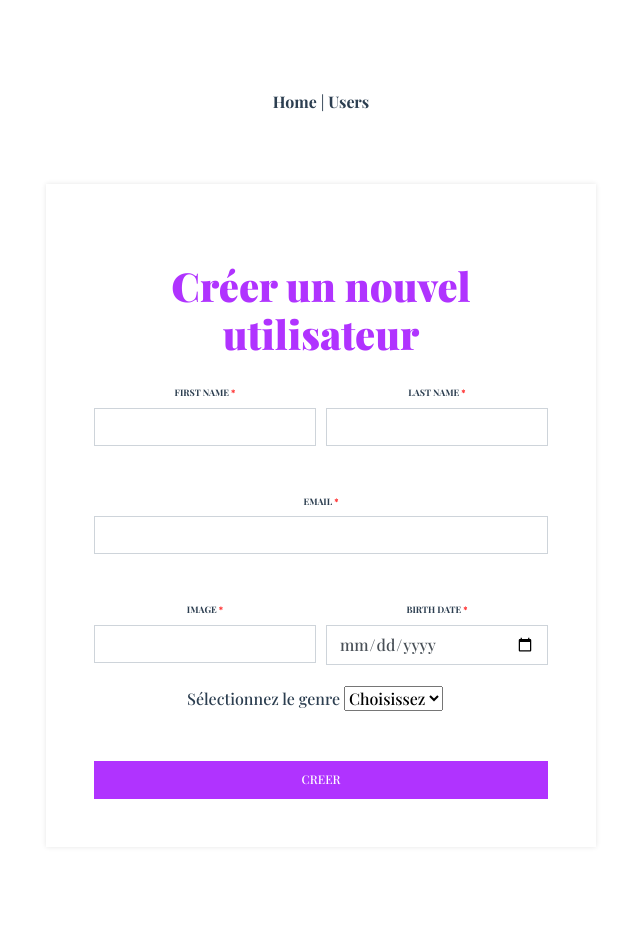
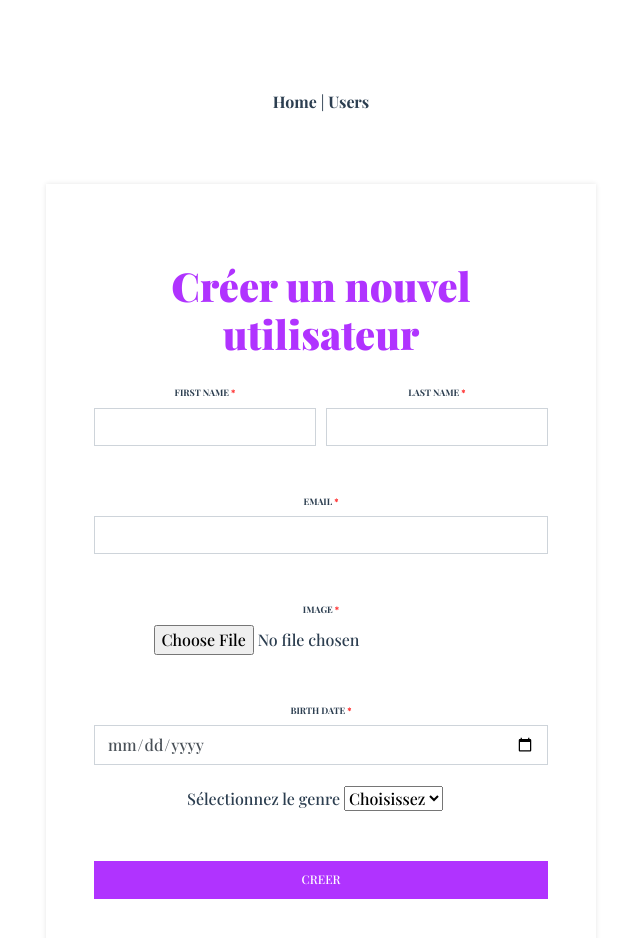
Before and after one commit to peppearl/users-project-vuejs, a Vue app: page /users/create in a window 1280 px wide. Shown: the top 938 px of the page, without its empty margins (319-959 px from the left). Before the commit the page ends 863 px from the top, so only its background shows below. Built offline with nearby package versions, Linux system fonts and the light colour scheme.

Commit message:
Upload an image to when creating a new user (POST)

```diff
--- a/package.json
+++ b/package.json
@@ -10,6 +10,7 @@
   "dependencies": {
     "axios": "^0.21.1",
     "core-js": "^3.6.5",
+    "multer": "^1.4.2",
     "vue": "^3.0.0",
     "vue-my-toasts": "^1.1.1",
     "vue-router": "^4.0.0-0"
--- a/src/components/CreateUser.vue
+++ b/src/components/CreateUser.vue
@@ -10,9 +10,9 @@
               v-model:last-name="form.lastName" label2="LAST NAME"
               v-model:email="form.email" label4="EMAIL"
               v-model:birth-date="form.birthDate" label3="BIRTH DATE"
-              v-model:pic="form.pic" label5="IMAGE"
+              v-model:pic="form.pic" label5="IMAGE" :handleFileUpload="handleFileUpload "
           ></InputCreate>
-          <SelectCreate label="Sélectionnez le genre" v-model:gender="form.gender"/>
+          <SelectCreate label="Sélectionnez le genre" v-model:gender="form.gender" />
           <div class="form-button pt-4">
             <button type="submit" class="btn btn-primary btn-block btn-lg" value="Register" name="register"
                     @click="createUser">
@@ -50,9 +50,26 @@ export default {
     }
   },
   methods: {
+    handleFileUpload(event){
+      this.pic = event.target.files[0];
+    },
     createUser() {
+      let formData = new FormData();
+
+      formData.append('pic', this.pic, this.pic.name);
+      console.log(this.pic)
+      formData.append('firstName', this.form.firstName);
+      formData.append('lastName', this.form.lastName);
+      formData.append('birthDate', this.form.birthDate);
+      formData.append('gender', this.form.gender);
+      formData.append('email', this.form.email);
+
       axios
-          .post(`http://localhost:12346/users`, this.form)
+          .post(`http://localhost:12346/users`, formData, {
+            headers: {
+              'Content-Type': 'multipart/form-data'
+            }
+          })
           .then(response => {
             console.log(response)
               alert("Utilisateur créé !")
@@ -62,6 +79,9 @@ export default {
             console.log(error)
             if (error.response.status === 405) {
               alert("Email déjà utilisé !")
+            }
+            if (error.response.status === 400) {
+              alert("Il manque la photo !")
             }
             this.errored = true
           })
--- a/src/components/HelloWorld.vue
+++ b/src/components/HelloWorld.vue
@@ -196,10 +196,6 @@ ul {
   list-style-type: none;
   padding: 0;
 }
-img {
-  max-width: 60px;
-}
-
 li {
   display: inline-block;
   margin: 0 10px;
--- a/src/components/TableUsers.vue
+++ b/src/components/TableUsers.vue
@@ -101,6 +101,7 @@ th {
 
 img {
   max-width: 60px;
+  max-height: 60px;
 }
 
 .routerUser {
--- a/src/components/input/InputCreate.vue
+++ b/src/components/input/InputCreate.vue
@@ -25,14 +25,17 @@
     </div>
   </div>
   <div class="form-row">
-    <div class="form-group col-md-6">
-      <label for="inputPic">{{ label5 }} <span>*</span></label>
-      <input type="text" class="form-control" id="inputPic" name="yourpic"
+    <div class="form-group col-md-12">
+      <label for="inputPic">{{ label5 }} <span>*</span></label><br>
+      <input type="file" id="inputPic" name="yourpic" accept="image/*"
              :value="pic"
-             @input="$emit('update:pic', $event.target.value)">
+             @input="$emit('update:pic', $event.target.value)"
+             @change="handleFileUpload">
       <div id="pic_error" class="val_error"></div>
     </div>
-    <div class="form-group col-md-6"><label for="inputBirthDate">{{ label3 }} <span>*</span></label>
+  </div>
+  <div class="form-row">
+    <div class="form-group col-md-12"><label for="inputBirthDate">{{ label3 }} <span>*</span></label>
       <input type="date" class="form-control" id="inputBirthDate" name="yourbirthd"
              :value="birthDate"
              @input="$emit('update:birthDate', $event.target.value)">
@@ -54,9 +57,15 @@ export default {
     label5: String,
     birthDate: String,
     email: String,
-    pic: String
+    pic: String,
+    handleFileUpload: Function
   },
   emits: ['update:firstName', 'update:lastName', 'update:birthDate', 'update:email', 'update:pic'],
+  watch: {
+    handleFileUpload() {
+      this.$parent.handleFileUpload()
+    }
+  }
 }
 </script>
 <style>
@@ -65,22 +74,28 @@ h1 {
   padding: 10px 0 20px;
   font-weight: 900
 }
+
 .form-group {
   margin-top: 20px
 }
+
 .first {
   margin-top: 0 !important
 }
+
 .form-control {
   border-radius: 0
 }
+
 .form-group label {
   font-size: 9px;
   font-weight: bold
 }
+
 .form-group span {
   color: rgb(255, 0, 0)
 }
+
 .form-control:focus {
   border: 2px solid #adb5bd;
   border-radius: 0;
@@ -89,9 +104,11 @@ h1 {
   letter-spacing: 1px;
   color: #000
 }
+
 .btn-primary span {
   font-size: 12px
 }
+
 .val_error {
   color: #dc3545;
   font-size: 10px;
```
Also changed, not shown: 1 other file (tests, documents, lock files or other folders).
